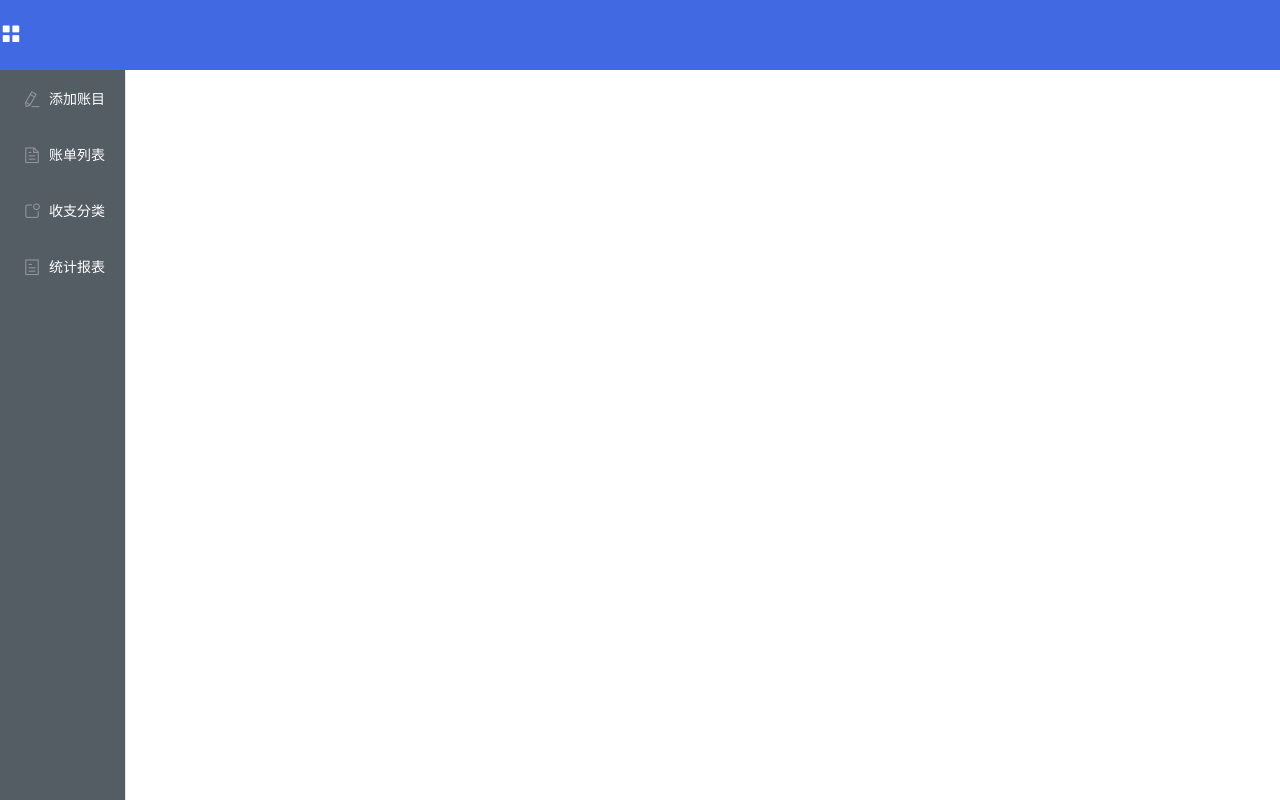
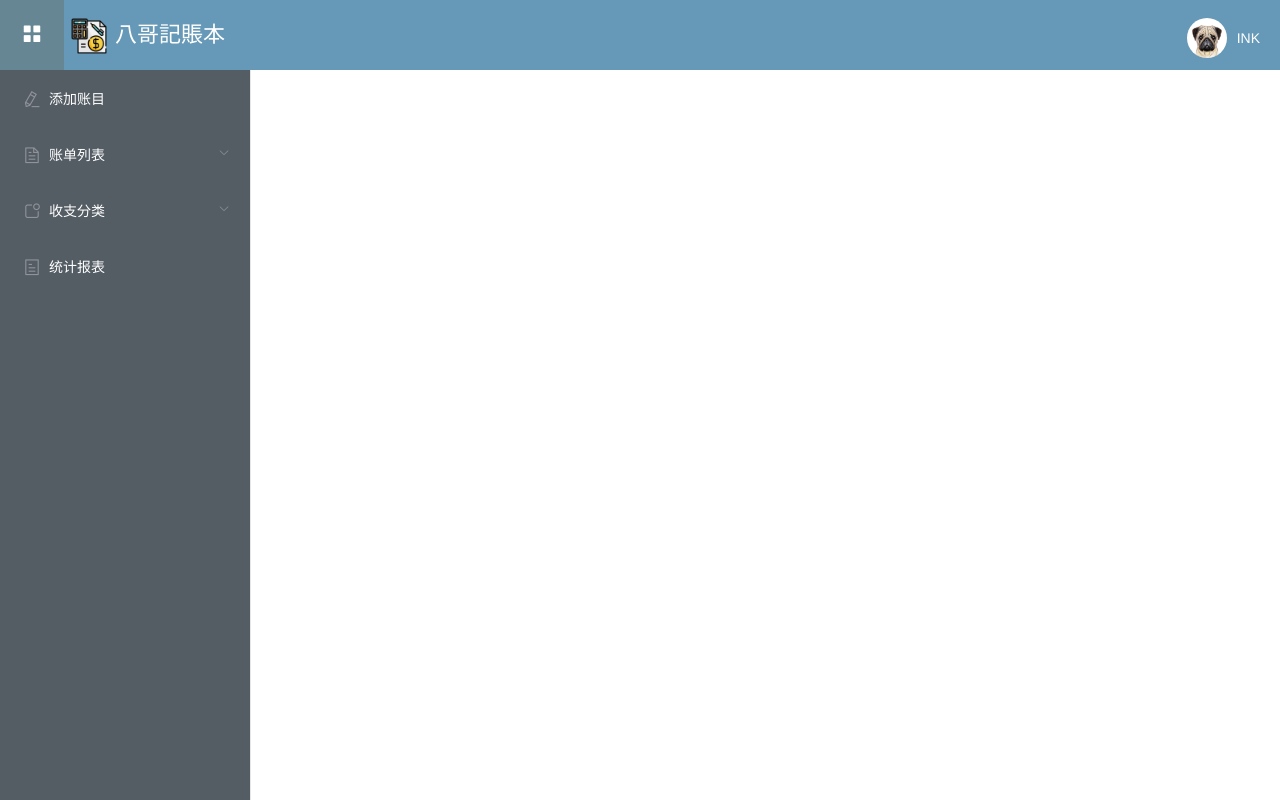
Before and after one commit to ErikJiang/accountbook_client, a Vue app: page /#/home in a window 1280 px wide. Built offline with nearby package versions, Linux system fonts and the light colour scheme.

Commit message:
调试菜单栏

```diff
--- a/src/components/common/Header.vue
+++ b/src/components/common/Header.vue
@@ -1,36 +1,108 @@
 <template>
-  <div class="header">
-    <div class="header-icon">
+  <div class="header" >
+    <div class="header-btn" @click="changeCollapse">
       <i class="el-icon-menu"></i>
     </div>
-    <div class="header-title">{{ title }}</div>
-    <div class="header-user"></div>
+    <div class="header-title">
+      <img class="logo" src="../../../static/img/logo.png" alt="">
+      {{ title }}
+    </div>
+    <div class="header-user">
+      <el-dropdown>
+      <span class="el-dropdown-link">
+        <img class="avatar" src="../../../static/img/avatar.jpg" alt="">
+        {{ username }}
+      </span>
+      <el-dropdown-menu slot="dropdown">
+        <el-dropdown-item command="loginout">修改信息</el-dropdown-item>
+        <el-dropdown-item command="loginout">退出登录</el-dropdown-item>
+      </el-dropdown-menu>
+    </el-dropdown>
+    </div>
   </div>
 </template>
 <script>
+import bus from './bus'
+
 export default {
   name: "Header",
   data() {
     return {
       collapse: false,
-      title: '記賬本'
+      title: "八哥記賬本",
+      username: "INK"
     };
   },
-
+  methods: {
+    changeCollapse() {
+      this.collapse = !this.collapse;
+      bus.$emit('collapse', this.collapse)
+    }
+  }
 };
 </script>
 
 <style scoped>
 .header {
-    display: block;
-    position: absolute;
-    top: 0;
-    left: 0;
+  position: relative;
+  /* top: 0;
+  left: 0; */
   height: 70px;
   width: 100%;
   line-height: 70px;
   font-size: 22px;
   color: white;
-    background-color: royalblue;
+  background-color: #6699b7;
+}
+
+.header-btn {
+  /* border: 1px solid red; */
+  padding: 0 21px;
+  float: left;
+  cursor: pointer;
+}
+
+.header-btn:hover {
+  background: rgb(102, 134, 148);
+}
+
+.header-title {
+  width: 250px;
+  padding-left: 5px;
+  float: left;
+}
+
+.header-title .logo {
+    width:40px;
+    height:40px;
+    vertical-align: middle;
+}
+
+.header-user {
+  /* border: 1px solid yellow; */
+  padding: 0 20px;
+  float: right;
+}
+
+.header-user .el-dropdown-link {
+    position: relative;
+    display: inline-block;
+    padding-left: 50px;
+    color: #fff;
+    cursor: pointer;
+    vertical-align: middle;
+}
+
+.header-user .avatar {
+    position: absolute;
+    left:0;
+    top:15px;
+    width:40px;
+    height:40px;
+    border-radius: 50%;
+}
+
+.el-dropdown-menu__item {
+    text-align: center;
 }
 </style>
--- a/src/components/common/Sidebar.vue
+++ b/src/components/common/Sidebar.vue
@@ -1,6 +1,6 @@
 <template>
   <div class="sidebar">
-      <el-menu class="sidebar-el-menu" :default-active="onRoutes" :collapse="collapse"
+      <el-menu class="sidebar-menu" :default-active="onRoutes" :collapse="collapse"
         background-color="#545c64" text-color="#fff" active-text-color="#ffd04b">
 
         <template v-for="menu in menuList">
@@ -25,6 +25,8 @@
   </div>
 </template>
 <script>
+import bus from './bus'
+
 export default {
   name: "Sidebar",
   data() {
@@ -74,7 +76,11 @@ export default {
       ]
     };
   },
-
+  created() {
+    bus.$on('collapse', msg => {
+      this.collapse = msg
+    })
+  }
 };
 </script>
 
@@ -86,6 +92,9 @@ export default {
   top: 70px;
   bottom: 0;
 }
+.sidebar-menu:not(.el-menu--collapse) {
+  width: 250px;
+}
 .sidebar > ul {
   height: 100%;
 }
--- /dev/null
+++ b/src/components/common/bus.js
@@ -0,0 +1,2 @@
+import Vue from 'vue'
+export default new Vue()
```
Also changed, not shown: static/img/avatar.jpg (added), static/img/logo.png (added). Lines whose indentation alone changed are shown as unchanged.
